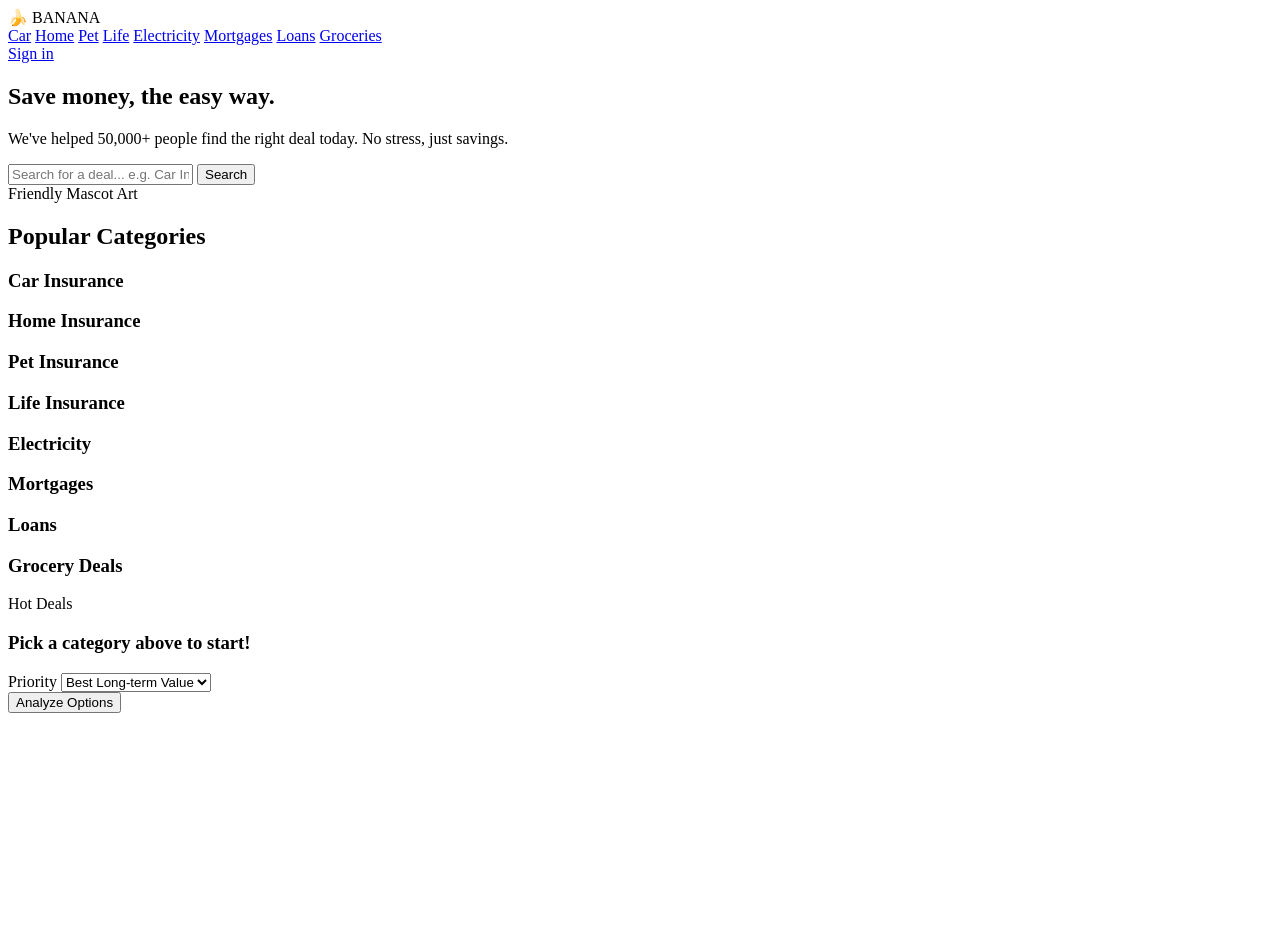
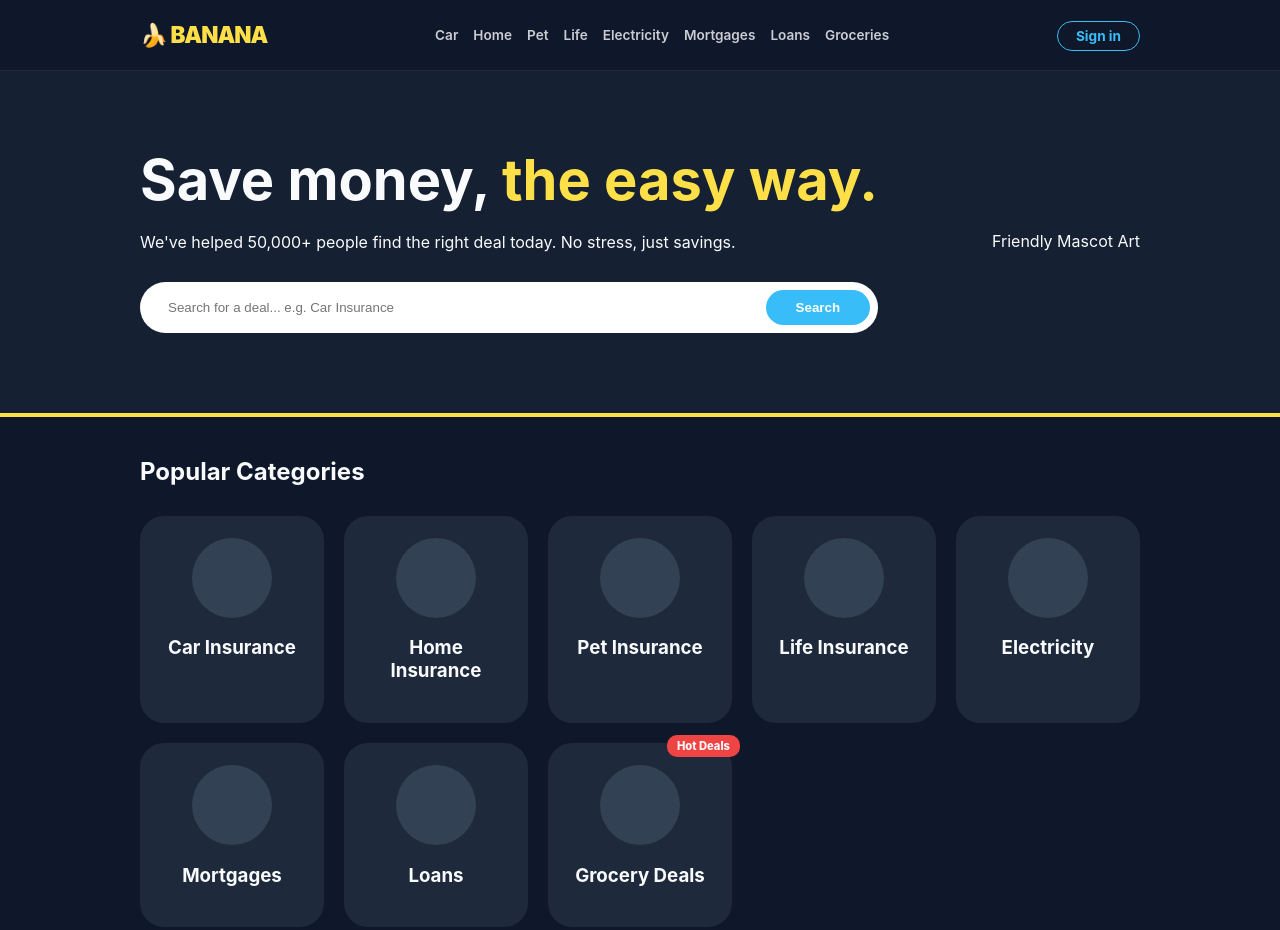
Before and after one commit to truShareAi/Decision-engine, a plain HTML site: page index.html in a window 1280 px wide. Shown: the top 930 px of the page. Before the commit the page ends 800 px from the top, so only its background shows below. Drawn offline with Linux system fonts and the light colour scheme.

Commit message:
Update style.css

```diff
--- a/style.css
+++ b/style.css
@@ -1,146 +1,217 @@
-<!DOCTYPE html>
-<html lang="en">
-<head>
-    <meta charset="UTF-8">
-    <meta name="viewport" content="width=device-width, initial-scale=1.0">
-    <title>Banana | Peel Back the Savings</title>
-    <link rel="stylesheet" href="style.css">
-</head>
-<body>
+:root {
+  --bg-dark: #0f172a;
+  --card-bg: #1e293b;
+  --text-main: #f8fafc;
+  --accent-blue: #38bdf8;
+  --success-green: #4ade80;
+  --brand-yellow: #fde047;
+}
 
-<nav class="top-nav" id="mainNav">
-    <div class="nav-container">
-        <div class="nav-logo">🍌 BANANA</div>
-        <div class="nav-links">
-            <a href="#" onclick="setCategory('Car Insurance')">Car</a>
-            <a href="#" onclick="setCategory('Home Insurance')">Home</a>
-            <a href="#" onclick="setCategory('Pet Insurance')">Pet</a>
-            <a href="#" onclick="setCategory('Life Insurance')">Life</a>
-            <a href="#" onclick="setCategory('Electricity')">Electricity</a>
-            <a href="#" onclick="setCategory('Mortgages')">Mortgages</a>
-            <a href="#" onclick="setCategory('Loans')">Loans</a>
-            <a href="#" onclick="setCategory('Grocery Deals')">Groceries</a>
-        </div>
-        <div class="nav-auth">
-            <a href="#" class="sign-in-btn">Sign in</a>
-        </div>
-    </div>
-</nav>
+body {
+  background-color: var(--bg-dark);
+  color: var(--text-main);
+  font-family: 'Inter', sans-serif;
+  margin: 0;
+  padding-top: 70px; /* Space for fixed nav */
+}
 
-<section class="hero-area">
-    <div class="hero-container">
-        <div class="hero-text">
-            <h1>Save money, <span class="pop">the easy way.</span></h1>
-            <p>We've helped 50,000+ people find the right deal today. No stress, just savings.</p>
-            <div class="search-wrap">
-                <input type="text" placeholder="Search for a deal... e.g. Car Insurance">
-                <button>Search</button>
-            </div>
-        </div>
-        <div class="hero-mascot">
-            <div class="character-placeholder">Friendly Mascot Art</div>
-        </div>
-    </div>
-</section>
+/* --- TOP NAVIGATION BAR --- */
+.top-nav {
+  width: 100%;
+  height: 70px;
+  background: #0f172a;
+  border-bottom: 1px solid #1e293b;
+  position: fixed;
+  top: 0;
+  left: 0;
+  z-index: 1000;
+  display: flex;
+  align-items: center;
+  transition: top 0.3s ease-in-out; /* Smooth hide/show */
+}
 
-<div class="container">
-    <h2 class="section-title">Popular Categories</h2>
+.nav-container {
+  max-width: 1000px;
+  width: 100%;
+  margin: 0 auto;
+  display: flex;
+  justify-content: space-between;
+  align-items: center;
+  padding: 0 20px;
+}
 
-    <section class="category-grid">
-        <div class="selection-box" onclick="setCategory('Car Insurance')">
-            <div class="box-art car-art"></div>
-            <h3>Car Insurance</h3>
-        </div>
-        <div class="selection-box" onclick="setCategory('Home Insurance')">
-            <div class="box-art home-art"></div>
-            <h3>Home Insurance</h3>
-        </div>
-        <div class="selection-box" onclick="setCategory('Pet Insurance')">
-            <div class="box-art pet-art"></div>
-            <h3>Pet Insurance</h3>
-        </div>
-        <div class="selection-box" onclick="setCategory('Life Insurance')">
-            <div class="box-art life-art"></div>
-            <h3>Life Insurance</h3>
-        </div>
-        <div class="selection-box" onclick="setCategory('Electricity')">
-            <div class="box-art energy-art"></div>
-            <h3>Electricity</h3>
-        </div>
-        <div class="selection-box" onclick="setCategory('Mortgages')">
-            <div class="box-art mortgage-art"></div>
-            <h3>Mortgages</h3>
-        </div>
-        <div class="selection-box" onclick="setCategory('Loans')">
-            <div class="box-art loan-art"></div>
-            <h3>Loans</h3>
-        </div>
-        <div class="selection-box highlight" onclick="setCategory('Grocery Deals')">
-            <div class="box-art daily-art"></div>
-            <h3>Grocery Deals</h3>
-            <span class="deal-badge">Hot Deals</span>
-        </div>
-    </section>
+.nav-logo {
+  font-weight: 900;
+  font-size: 1.4rem;
+  letter-spacing: -1px;
+  color: var(--brand-yellow);
+  cursor: pointer;
+}
 
-    <section class="input-card" id="mainEngine">
-        <h3 id="dynamicLabel">Pick a category above to start!</h3>
-        <div class="form-group">
-            <input type="hidden" id="itemName">
-            <label>Priority</label>
-            <select id="priority">
-                <option value="value">Best Long-term Value</option>
-                <option value="cheap">Lowest Initial Cost</option>
-            </select>
-        </div>
-        <button class="analyze-btn" onclick="runAnalysis()">Analyze Options</button>
-    </section>
+.nav-links {
+  display: flex;
+  gap: 15px;
+}
 
-    <div id="resultSection" style="display: none;"></div>
-</div>
+.nav-links a {
+  color: var(--text-main);
+  text-decoration: none;
+  font-size: 0.85rem;
+  font-weight: 600;
+  opacity: 0.8;
+  transition: opacity 0.2s;
+}
 
-<script>
-    // Navigation Scroll Behavior
-    let lastScrollTop = 0;
-    const nav = document.getElementById('mainNav');
+.nav-links a:hover {
+  opacity: 1;
+  color: var(--accent-blue);
+}
 
-    window.addEventListener('scroll', function() {
-        let scrollTop = window.pageYOffset || document.documentElement.scrollTop;
+.nav-auth .sign-in-btn {
+  border: 1px solid var(--accent-blue);
+  color: var(--accent-blue);
+  padding: 6px 18px;
+  border-radius: 50px;
+  text-decoration: none;
+  font-weight: 700;
+  font-size: 0.85rem;
+  transition: all 0.2s;
+}
 
-        if (scrollTop > lastScrollTop) {
-            // Scrolling down
-            nav.style.top = "-80px";
-        } else {
-            // Scrolling up
-            nav.style.top = "0";
-        }
-        lastScrollTop = scrollTop <= 0 ? 0 : scrollTop;
-    });
+.nav-auth .sign-in-btn:hover {
+  background: var(--accent-blue);
+  color: var(--bg-dark);
+}
 
-    function setCategory(cat) {
-        document.getElementById('itemName').value = cat;
-        document.getElementById('dynamicLabel').innerText = "Analyzing " + cat + " for you...";
-        document.querySelectorAll('.selection-box').forEach(box => box.classList.remove('active'));
+/* --- HERO AREA --- */
+.hero-area {
+  background: #162033;
+  padding: 80px 20px;
+  border-bottom: 4px solid var(--brand-yellow);
+}
 
-        // Match selection box if clicked from nav
-        const boxes = document.querySelectorAll('.selection-box h3');
-        boxes.forEach(h3 => {
-            if(h3.innerText === cat) h3.parentElement.classList.add('active');
-        });
+.hero-container {
+  max-width: 1000px;
+  margin: 0 auto;
+  display: flex;
+  align-items: center;
+  justify-content: space-between;
+  gap: 40px;
+}
 
-        document.getElementById('mainEngine').scrollIntoView({ behavior: 'smooth' });
-    }
+.hero-text h1 {
+  font-size: 3.5rem;
+  margin: 0 0 20px 0;
+  line-height: 1.1;
+}
 
-    function runAnalysis() {
-        const btn = document.querySelector('.analyze-btn');
-        const result = document.getElementById('resultSection');
-        btn.innerText = "Checking the market...";
-        setTimeout(() => {
-            btn.innerText = "Check Another";
-            result.style.display = "block";
-            result.scrollIntoView({ behavior: 'smooth' });
-        }, 1200);
-    }
-</script>
+.pop { color: var(--brand-yellow); }
 
-</body>
-</html>
+.search-wrap {
+  display: flex;
+  background: white;
+  padding: 8px;
+  border-radius: 50px;
+  margin-top: 30px;
+}
+
+.search-wrap input {
+  border: none;
+  padding: 10px 20px;
+  flex-grow: 1;
+  background: none;
+  color: #334155;
+  outline: none;
+}
+
+.search-wrap button {
+  background: var(--accent-blue);
+  border: none;
+  color: white;
+  padding: 10px 30px;
+  border-radius: 50px;
+  font-weight: 800;
+  cursor: pointer;
+}
+
+/* --- CONTAINER & GRID --- */
+.container {
+  max-width: 1000px;
+  margin: 40px auto;
+  padding: 0 20px;
+}
+
+.section-title {
+  margin-bottom: 30px;
+  font-size: 1.5rem;
+}
+
+.category-grid {
+  display: grid;
+  grid-template-columns: repeat(auto-fit, minmax(180px, 1fr));
+  gap: 20px;
+}
+
+.selection-box {
+  background: var(--card-bg);
+  border: 2px solid transparent;
+  border-radius: 24px;
+  padding: 20px;
+  text-align: center;
+  cursor: pointer;
+  transition: 0.3s;
+  position: relative;
+}
+
+.selection-box:hover {
+  background: #243147;
+  transform: translateY(-5px);
+}
+
+.selection-box.active {
+  border-color: var(--brand-yellow);
+  background: #243147;
+}
+
+.box-art {
+  width: 80px;
+  height: 80px;
+  margin: 0 auto 15px;
+  background-color: #334155;
+  border-radius: 50%;
+  background-size: contain;
+  background-repeat: no-repeat;
+  background-position: center;
+}
+
+.deal-badge {
+  position: absolute;
+  top: -10px;
+  right: -10px;
+  background: #ef4444;
+  font-size: 0.7rem;
+  padding: 4px 10px;
+  border-radius: 10px;
+  font-weight: 800;
+}
+
+/* --- ENGINE CARD --- */
+.input-card {
+  background: var(--card-bg);
+  padding: 40px;
+  border-radius: 32px;
+  border: 1px solid #334155;
+  margin: 40px 0;
+}
+
+.analyze-btn {
+  width: 100%;
+  padding: 20px;
+  border-radius: 16px;
+  border: none;
+  background: var(--accent-blue);
+  color: var(--bg-dark);
+  font-weight: 900;
+  font-size: 1.1rem;
+  cursor: pointer;
+}
```
